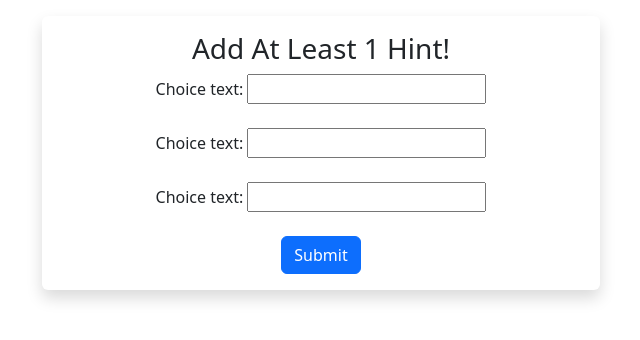
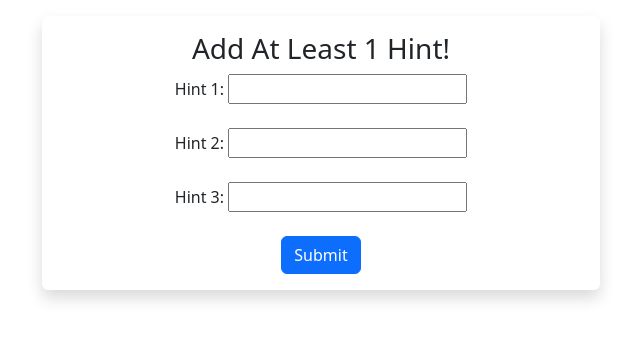
Before and after one commit to notbenwang/PuzzleApp-UVA, a Django app: page /1/add_hint in a window 1280 px wide. Shown: the part 56-396 px from the top of the page, without its empty margins (265-905 px from the left). Run offline with Django 4.2, Linux system fonts and the light colour scheme; tables that the repository leaves empty hold one stand-in row (values such as "Sample post"); some libraries are stand-ins or nearby versions.

Commit message:
Push for Office Hours

```diff
--- a/puzzle/templates/puzzle/add_hint.html
+++ b/puzzle/templates/puzzle/add_hint.html
@@ -10,17 +10,17 @@
   <div class="container mx-3 my-3 text-center">
     <div class="container text-center bg-white shadow p-1 mb-2 mt-2 bg-white rounded py-3 w-50">
     <h3 class="text-dark">Add At Least 1 Hint!</h3>
-    <label for="hint1">Choice text: </label>
+    <label for="hint1">Hint 1: </label>
     <input type="text" name="hint1" required><br><br>
 
-    <label for="hint2">Choice text:</label>
+    <label for="hint2">Hint 2:</label>
     <input type="text" name="hint2" ><br><br>
 
-    <label for="hint3">Choice text:</label>
+    <label for="hint3">Hint 3:</label>
     <input type="text" name="hint3" ><br><br>
 
 
-    <button type="submit" class="btn btn-primary">Submit</button>
+    <button type="submit" href="{% url 'add_hint' puzzle.id %}" class="btn btn-primary">Submit</button>
     </div>
 </div>
 {% endblock content %}
--- a/puzzle/templates/puzzle/add_puzzle.html
+++ b/puzzle/templates/puzzle/add_puzzle.html
@@ -120,8 +120,6 @@
         </div>
         <button type="submit" class="btn btn-primary">Submit</button>
             <a href="{% url 'add_temp_hunt' hunt.id %}" class="btn btn-danger">Cancel</a>
-            <p><a href="{% url 'add_hint_view' hunt.id %}" class="btn btn-info">
-                <span class="text-light">Add Hints</span>
     </form>
 
       </div>
--- a/puzzle/templates/puzzle/detail_puzzle.html
+++ b/puzzle/templates/puzzle/detail_puzzle.html
@@ -19,6 +19,8 @@
     <p>Insert Some Visualization</p>
     <p><a href="{% url 'add_temp_hunt' puzzle.hunt_id.id %}" class="btn btn-info">
         <span class="text-light" >Back to Hunt</span>
+        <p><a href="{% url 'add_hint_view' puzzle.hunt_id.id %}" class="btn btn-info">
+          <span class="text-light">Add Hints</span>
     </a></p>
       </div></div>
 </body>
--- a/puzzle/urls.py
+++ b/puzzle/urls.py
@@ -15,6 +15,7 @@ urlpatterns = [
     path("<int:hunt_id>/submit_hunt", views.submit_hunt, name="submit_hunt"),
     path("<int:hunt_id>/hunt", views.view_hunt, name="view_hunt"),
     path("<int:pk>/add_hint", views.AddHintView.as_view(), name="add_hint_view"),
+    path("<int:puzzle_id>/add_hint", views.add_hint, name="add_hint"),
     # path('accounts/', include('allauth.urls')),
     # path('logout', LogoutView.as_view()),
     # path('accounts/google/login/', views.login, name='account_login'),
--- a/puzzle/views.py
+++ b/puzzle/views.py
@@ -3,7 +3,7 @@ from django.shortcuts import render
 from django.urls import reverse
 from django.views import generic
 from allauth.socialaccount.models import SocialAccount
-from .models import Puzzle, Hunt
+from .models import Puzzle, Hunt, Hint
 import json
 
 from .models import CustomUser
@@ -61,9 +61,16 @@ def add_temp_hunt(request, hunt_id):
             p.save()
 
             return HttpResponseRedirect(reverse("add_hunt_view",args=(p.id,)))
-def add_hint(request, hunt_id):
+def add_hint(request, puzzle_id):
+    p = Puzzle.objects.get(pk=puzzle_id)
     if request.method == "POST":
         hint_texts = [request.POST.get('hint1'), request.POST.get('hint2'), request.POST.get('hint3')]
+        for hint_text in hint_texts:
+            if hint_text:
+                hint = Hint(hint_string=hint_text, puzzle_id=puzzle_id)
+                hint.save()
+        return HttpResponseRedirect(reverse("detail_puzzle", args=(p.id)))
+    return HttpResponseRedirect("detail_puzzle", args=(p.id))
 
 def submit_puzzle(request, hunt_id):
     r = request.POST.get("radius")
```
